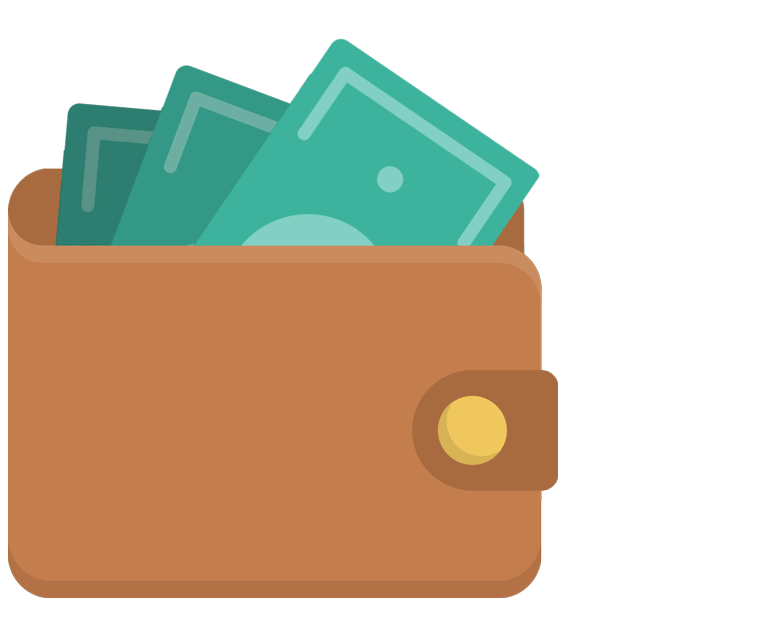
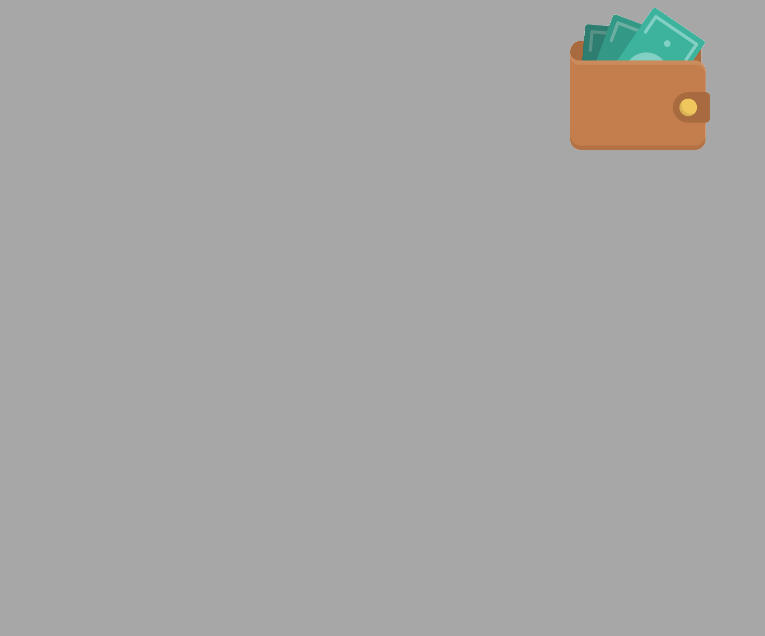
Before and after one commit to GabrielTakaki/Carteira-digital, a React (Create React App) app: page / in a window 1280 px wide. Shown: the top 636 px of the page, without its empty margins (0-765 px from the left). Built offline with nearby package versions, Linux system fonts and the light colour scheme.

Commit message:
currency card component creation

```diff
--- a/src/pages/Home.tsx
+++ b/src/pages/Home.tsx
@@ -1,4 +1,5 @@
 import React from 'react';
+import '../styles/style.css';
 import Navbar from '../components/Header';
 
 const Home: React.FC = () => {
--- /dev/null
+++ b/src/styles/_variables.scss
@@ -0,0 +1 @@
+$primaryTextColor: #f5f5f5;
--- a/src/styles/components/_Header.scss
+++ b/src/styles/components/_Header.scss
@@ -0,0 +1,16 @@
+@import '../variables';
+
+.header {
+  position: absolute;
+  top: 0;
+  width: 100%;
+
+  .header__section {
+    display: flex;
+    justify-content: center;
+
+    .header__gif {
+      width: calc(7% + 50px);
+    }
+  }
+}
--- /dev/null
+++ b/src/styles/style.css
@@ -0,0 +1,24 @@
+.header {
+  position: absolute;
+  top: 0;
+  width: 100%;
+}
+
+.header .header__section {
+  display: -webkit-box;
+  display: -ms-flexbox;
+  display: flex;
+  -webkit-box-pack: center;
+      -ms-flex-pack: center;
+          justify-content: center;
+}
+
+.header .header__section .header__gif {
+  width: calc(7% + 50px);
+}
+
+body {
+  margin: 0;
+  background-color: #a7a7a7;
+}
+/*# sourceMappingURL=style.css.map */
--- a/src/styles/style.scss
+++ b/src/styles/style.scss
@@ -0,0 +1,6 @@
+@import './components/Header';
+
+body {
+  margin: 0;
+  background-color: rgb(167, 167, 167);
+}
```
Also changed, not shown: src/components/CurrencyCard.tsx (+7 -3 lines), src/interfaces/index.tsx (+7 -0 lines), 1 other file (tests, documents, lock files or other folders).
